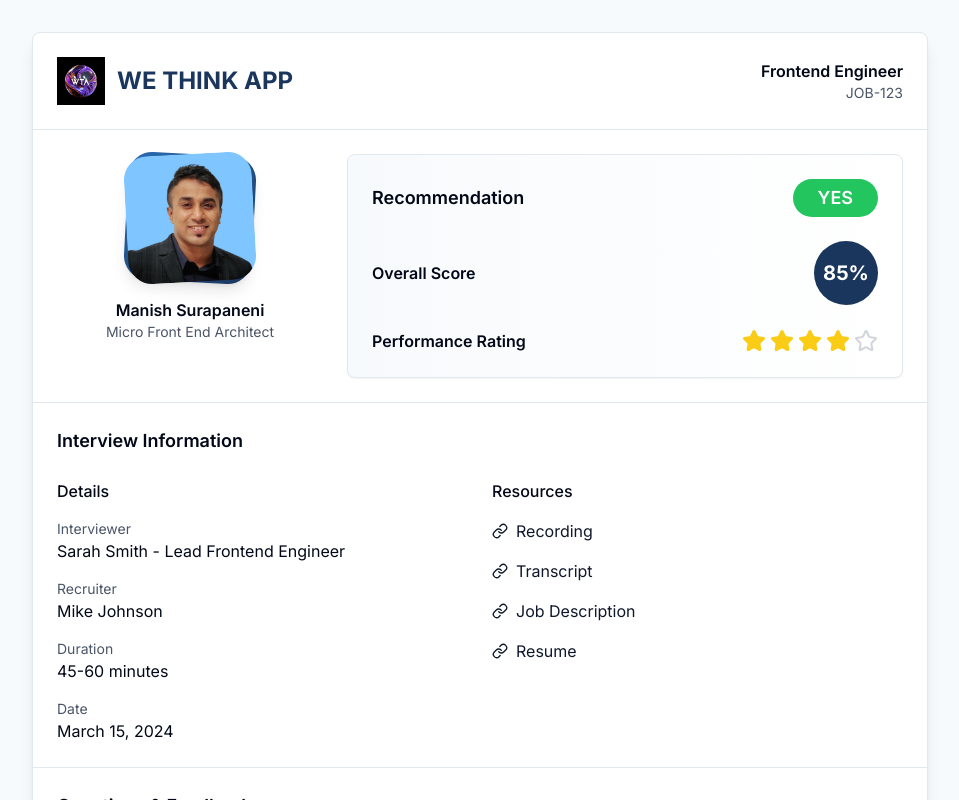
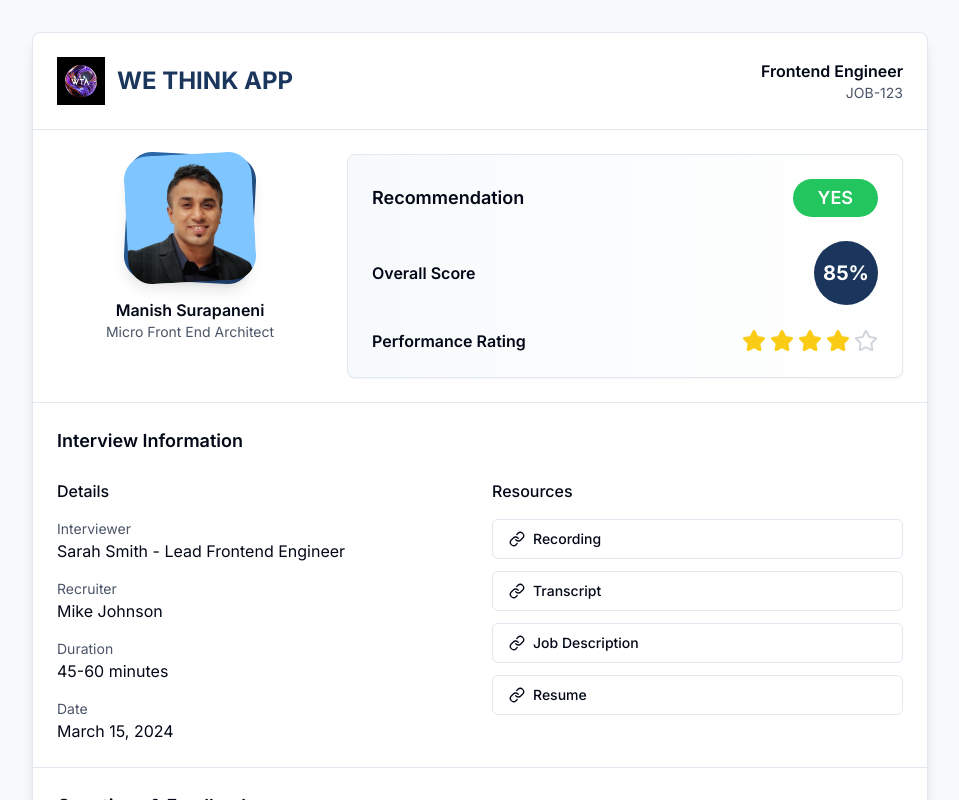
Before and after one commit to WTASTUDIOS/exterview-pdf-genie, a React (Vite) app: page / in a window 1280 px wide. Shown: the top 800 px of the page, without its empty margins (160-1119 px from the left). Built offline with nearby package versions, Linux system fonts and the light colour scheme.

Commit message:
Refactor Resource Links to Buttons
Changed resource links in the InterviewDetailsAndResources component from hyperlinks to call-to-action buttons for better user interaction. Adjusted styles accordingly to maintain design consistency.
[skip gpt_engineer]

```diff
--- a/src/components/InterviewDetailsAndResources.tsx
+++ b/src/components/InterviewDetailsAndResources.tsx
@@ -1,4 +1,5 @@
 import { Link as LinkIcon } from "lucide-react";
+import { Button } from "@/components/ui/button";
 
 const InterviewDetailsAndResources = () => {
   return (
@@ -32,21 +33,24 @@ const InterviewDetailsAndResources = () => {
         {/* Resources */}
         <div className="space-y-4">
           <h4 className="font-medium text-base">Resources</h4>
-          <div className="grid gap-4">
+          <div className="grid gap-3">
             {[
               { label: "Recording", href: "#" },
               { label: "Transcript", href: "#" },
               { label: "Job Description", href: "#" },
               { label: "Resume", href: "#" },
             ].map((resource) => (
-              <a
+              <Button
                 key={resource.label}
-                href={resource.href}
-                className="flex items-center space-x-2 text-accent-foreground hover:underline"
+                variant="outline"
+                className="w-full justify-start"
+                asChild
               >
-                <LinkIcon className="w-4 h-4" />
-                <span>{resource.label}</span>
-              </a>
+                <a href={resource.href}>
+                  <LinkIcon className="w-4 h-4 mr-2" />
+                  {resource.label}
+                </a>
+              </Button>
             ))}
           </div>
         </div>
```
